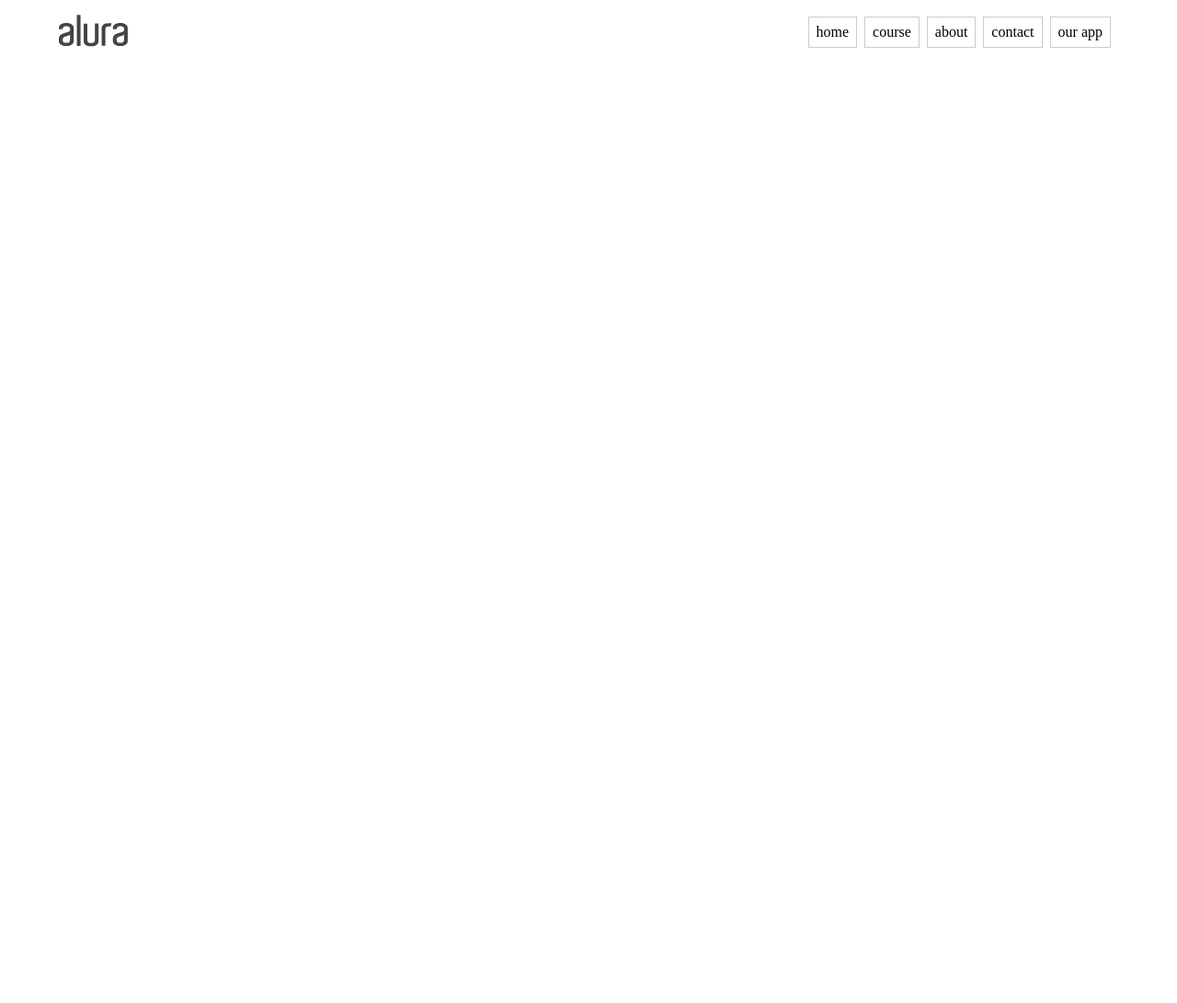
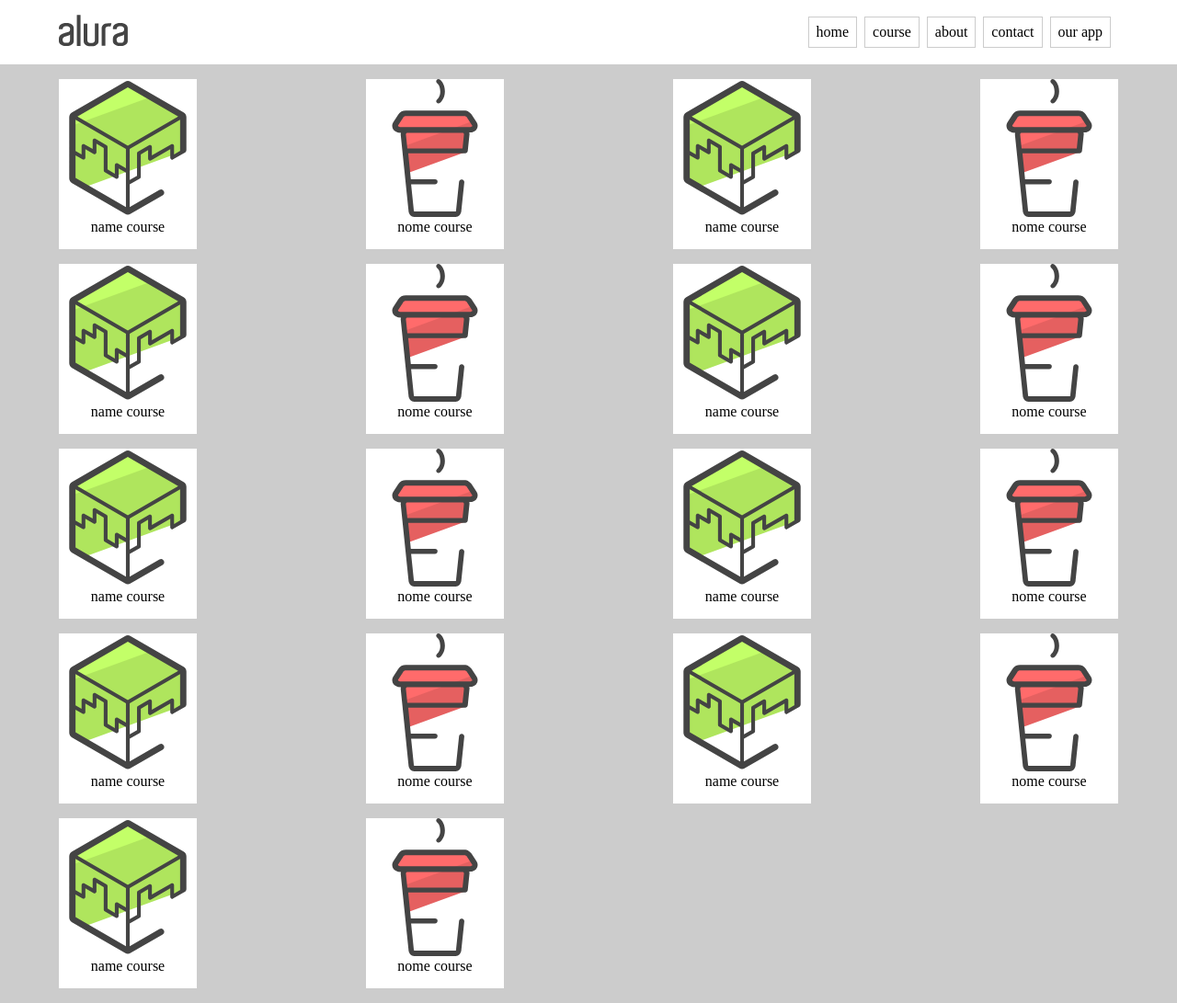
Before and after one commit to almeidaleandro28/Alura-alurinha, a website: page index.html in a window 1280 px wide. Shown: the whole page at 92% size. Before the commit the page ends 800 px from the top, so only its background shows below. Drawn offline with Linux system fonts and the light colour scheme.

Commit message:
position courses

```diff
--- a/index.html
+++ b/index.html
@@ -5,6 +5,8 @@
   <meta http-equiv="X-UA-Compatible" content="IE=edge">
   <meta name="viewport" content="width=device-width, initial-scale=1.0">
 	<link rel="stylesheet" href="./css/style.css">
+	<!-- font -->
+	<link href="https://fonts.googleapis.com/css2?family=Roboto:ital,wght@0,300;0,400;0,500;0,700;1,400&display=swap" rel="stylesheet">
   <title>Project - Alurinha</title>
 </head>
 <body>
@@ -25,5 +27,89 @@
 			</nav><!--end header-nav-->
 		</div><!--end container-->
   </header><!--end header-->
+	<div class="courses">
+		<div class="container container-courses">
+			<div class="course-pack">
+				<div class="course">
+				<img src="./img/background1.svg" alt="logo course">
+				<h2>name course</h2>
+				</div><!--end course-->
+				<div class="course">
+				<img src="./img/background1.svg" alt="logo course">
+				<h2>name course</h2>
+				</div><!--end course-->
+				<div class="course">
+				<img src="./img/background1.svg" alt="logo course">
+				<h2>name course</h2>
+				</div><!--end course-->
+				<div class="course">
+				<img src="./img/background1.svg" alt="logo course">
+				<h2>name course</h2>
+				</div><!--end course-->
+				<div class="course">
+				<img src="./img/background1.svg" alt="logo course">
+				<h2>name course</h2>
+			</div><!--end course-->
+			</div><!--course-pack-->
+			<div class="course-pack">
+				<div class="course">
+				<img src="./img/background2.svg" alt="logo course">
+				<h2>nome course</h2>
+				</div><!--end course-->
+				<div class="course">
+				<img src="./img/background2.svg" alt="logo course">
+				<h2>nome course</h2>
+				</div><!--end course-->
+				<div class="course">
+				<img src="./img/background2.svg" alt="logo course">
+				<h2>nome course</h2>
+				</div><!--end course-->
+				<div class="course">
+				<img src="./img/background2.svg" alt="logo course">
+				<h2>nome course</h2>
+				</div><!--end course-->
+				<div class="course">
+				<img src="./img/background2.svg" alt="logo course">
+				<h2>nome course</h2>
+				</div><!--end course-->
+			</div><!--end course-pack-->
+			<div class="course-pack">
+				<div class="course">
+				<img src="./img/background1.svg" alt="logo course">
+				<h2>name course</h2>
+				</div><!--end course-->
+				<div class="course">
+				<img src="./img/background1.svg" alt="logo course">
+				<h2>name course</h2>
+				</div><!--end course-->
+				<div class="course">
+				<img src="./img/background1.svg" alt="logo course">
+				<h2>name course</h2>
+				</div><!--end course-->
+				<div class="course">
+				<img src="./img/background1.svg" alt="logo course">
+				<h2>name course</h2>
+				</div><!--end course-->
+			</div><!--end course-pack-->
+			<div class="course-pack">
+			<div class="course">
+				<img src="./img/background2.svg" alt="logo course">
+				<h2>nome course</h2>
+				</div><!--end course-->
+				<div class="course">
+				<img src="./img/background2.svg" alt="logo course">
+				<h2>nome course</h2>
+				</div><!--end course-->
+				<div class="course">
+				<img src="./img/background2.svg" alt="logo course">
+				<h2>nome course</h2>
+				</div><!--end course-->
+				<div class="course">
+				<img src="./img/background2.svg" alt="logo course">
+				<h2>nome course</h2>
+			</div><!--end course-->
+			</div><!--end course-pack-->
+		</div><!--end courses-->
+	</div>
 </body>
 </html>
--- a/scss/_variables.scss
+++ b/scss/_variables.scss
@@ -10,3 +10,6 @@ $c-green: #25D285;
 $c-green-dark: #4DBA7A;
 $c-green-m: #5E9EDC;
 $c-purple: #AD85BF;
+
+// fonts
+$f-roboto:'Roboto', sans-serif;
--- a/scss/style.scss
+++ b/scss/style.scss
@@ -2,6 +2,7 @@
 @import "variables";
 @import "responsive";
 @import "header";
+@import "courses";
 
 body {
   background-color: $c-white;
```
Also changed, not shown: css/style.css, 1 other file.
